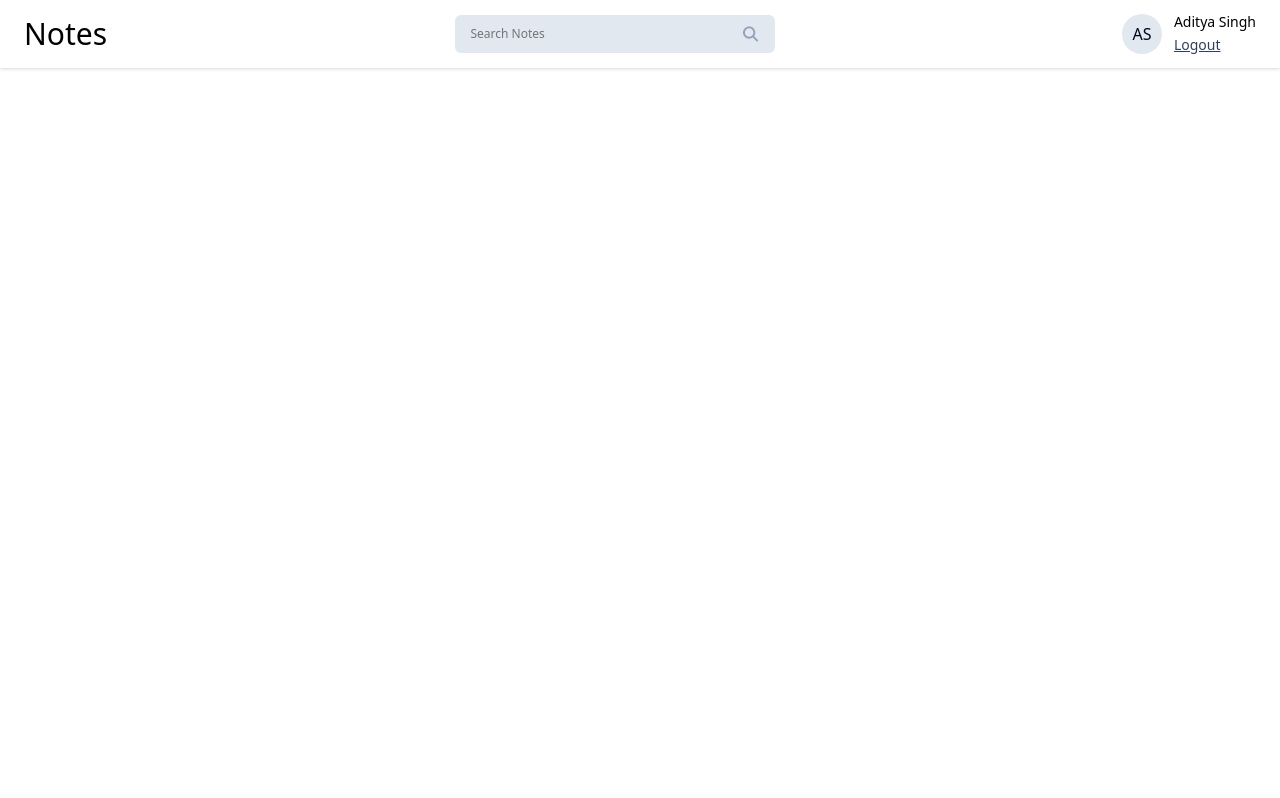
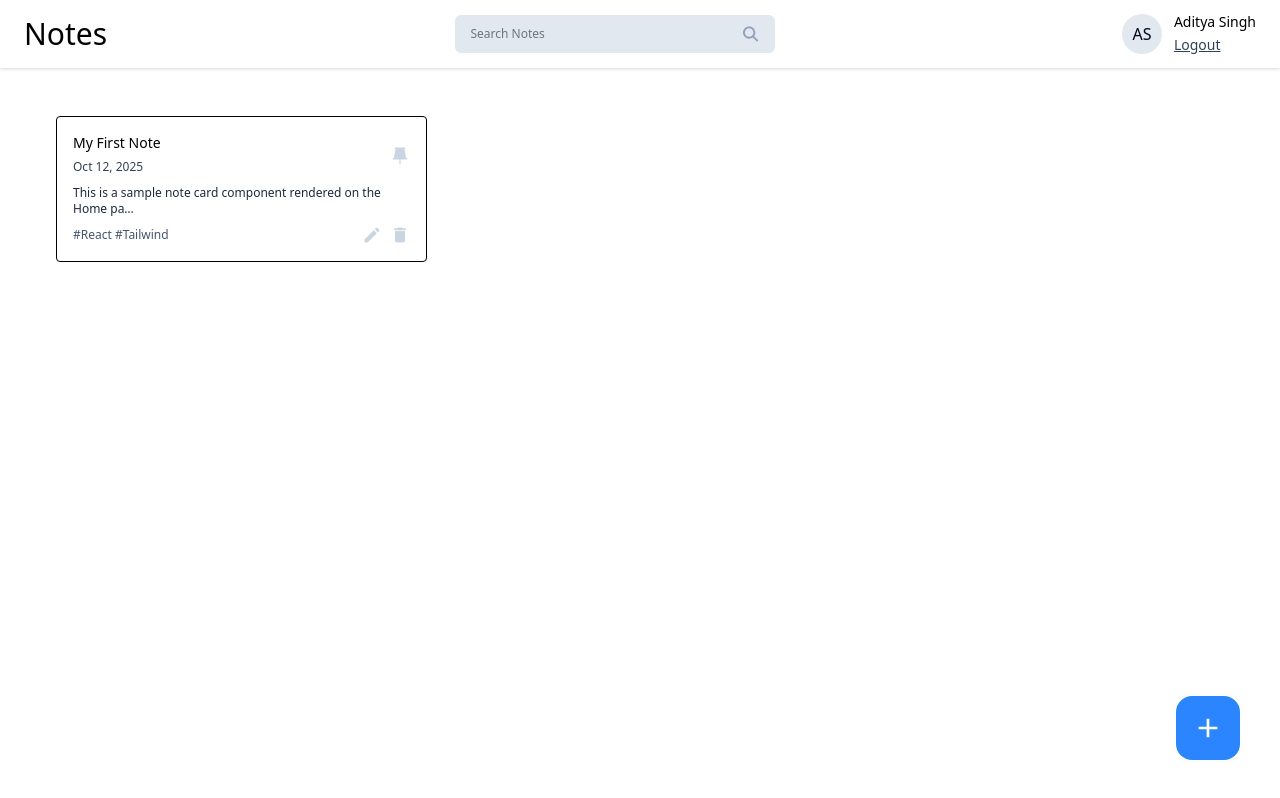
Before and after one commit to adigogetit/Notes-app, a React (Vite) app in the folder vite-project/: page / in a window 1280 px wide. Built offline with nearby package versions, Linux system fonts and the light colour scheme.

Commit message:
added note card

```diff
--- /dev/null
+++ b/vite-project/src/components/Cards/Notecard.jsx
@@ -0,0 +1,31 @@
+import React from 'react'
+import { PiPushPinSimpleFill  } from 'react-icons/pi'
+import { MdCreate,MdDelete } from 'react-icons/md'
+
+const Notecard = ({title,date,content,tags,isPinned,onEdit,onDelete,onPinNote}) => {
+  return (
+    <div className='border rounded p-4 bg-white hover:shadow-xl transition-all ease-in-out ml-6'>
+        <div className='flex items-center justify-between'>
+            <div>
+                <h6 className='text-sm font-medium'>{title}</h6>
+                <span className='text-xs text-slate-700'>{date}</span>
+            </div>
+
+            <PiPushPinSimpleFill  className={`icon-btn ${isPinned?'text-primary':'text-slate-400'}`} onClick={onPinNote} />
+        </div>
+
+        <p className='text-xs text-slate-800 mt-2'>{content?.length > 60 ? content.slice(0, 60) + '…' : content}</p>
+
+        <div className='flex items-center justify-between mt-2'>
+            <div className='text-xs text-slate-600'>{tags}</div>
+
+            <div className='flex items-center gap-2'>
+                <MdCreate className="icon-btn hover:text-green-600" onClick={onEdit}/>
+                <MdDelete className="icon-btn hover:text-red-600" onClick={onDelete}/>
+            </div>
+        </div>
+    </div>
+  )
+}
+
+export default Notecard
--- a/vite-project/src/components/Navbar/Navbar.jsx
+++ b/vite-project/src/components/Navbar/Navbar.jsx
@@ -6,8 +6,8 @@ import Searchbar from '../searchbar/Searchbar';
 const Navbar = () => {
 
   const [searchQuery , setSearchQuery] = useState("");
+
   const navigate = useNavigate();
-
   const onLogout = ()=>{
     navigate("/login");
   }
--- a/vite-project/src/index.css
+++ b/vite-project/src/index.css
@@ -12,3 +12,7 @@
 .btn-primary{
     @apply w-full text-sm bg-primary text-white p-2 rounded my-1 hover:bg-blue-600 cursor-pointer;
 }
+
+.icon-btn{
+    @apply text-xl text-slate-300 cursor-pointer hover:text-primary;
+}
--- a/vite-project/src/pages/Home/Home.jsx
+++ b/vite-project/src/pages/Home/Home.jsx
@@ -1,10 +1,33 @@
 import React from 'react'
 import Navbar from '../../components/Navbar/Navbar'
+import Notecard from '../../components/Cards/Notecard'
+import { MdAdd } from 'react-icons/md'
 
 const Home = () => {
   return (
     <>
-      <Navbar/>
+      <Navbar />
+
+      <div className='container mx-auto px-8 py-4'>
+        <div className='grid grid-cols-3 gap-4 mt-8 '>
+
+          <Notecard
+            title="My First Note"
+            date="Oct 12, 2025"
+            content="This is a sample note card component rendered on the Home page."
+            tags="#React #Tailwind"
+            isPinned={true}
+            onEdit={() => { }}
+            onDelete={() => { }}
+            onPinNote={() => { }}
+          />
+
+        </div>
+      </div>
+
+    <button className='w-16 h-16 flex justify-center items-center rounded-2xl bg-primary hover:bg-blue-700 absolute right-10 bottom-10' onClick={()=>{}}>
+      <MdAdd className='text-[32px] text-white'/>
+    </button>
 
     </>
   )
```
